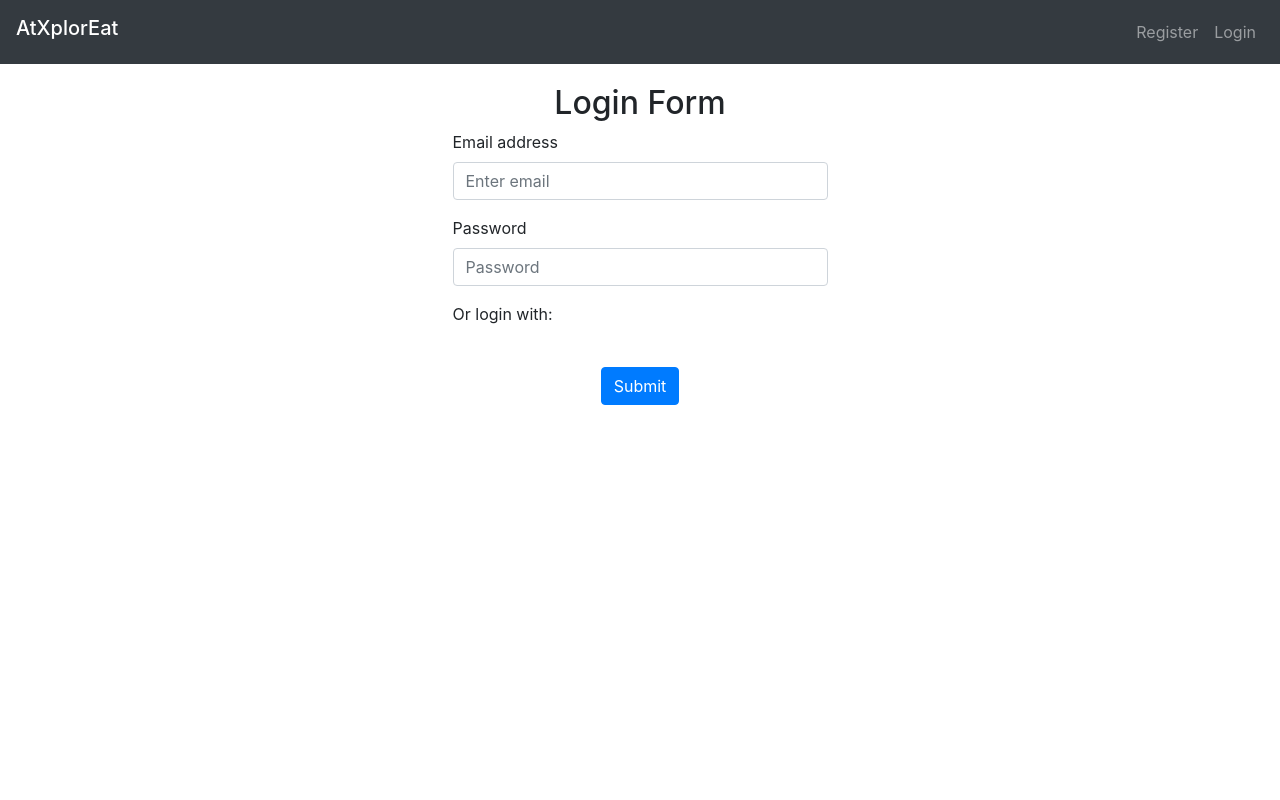
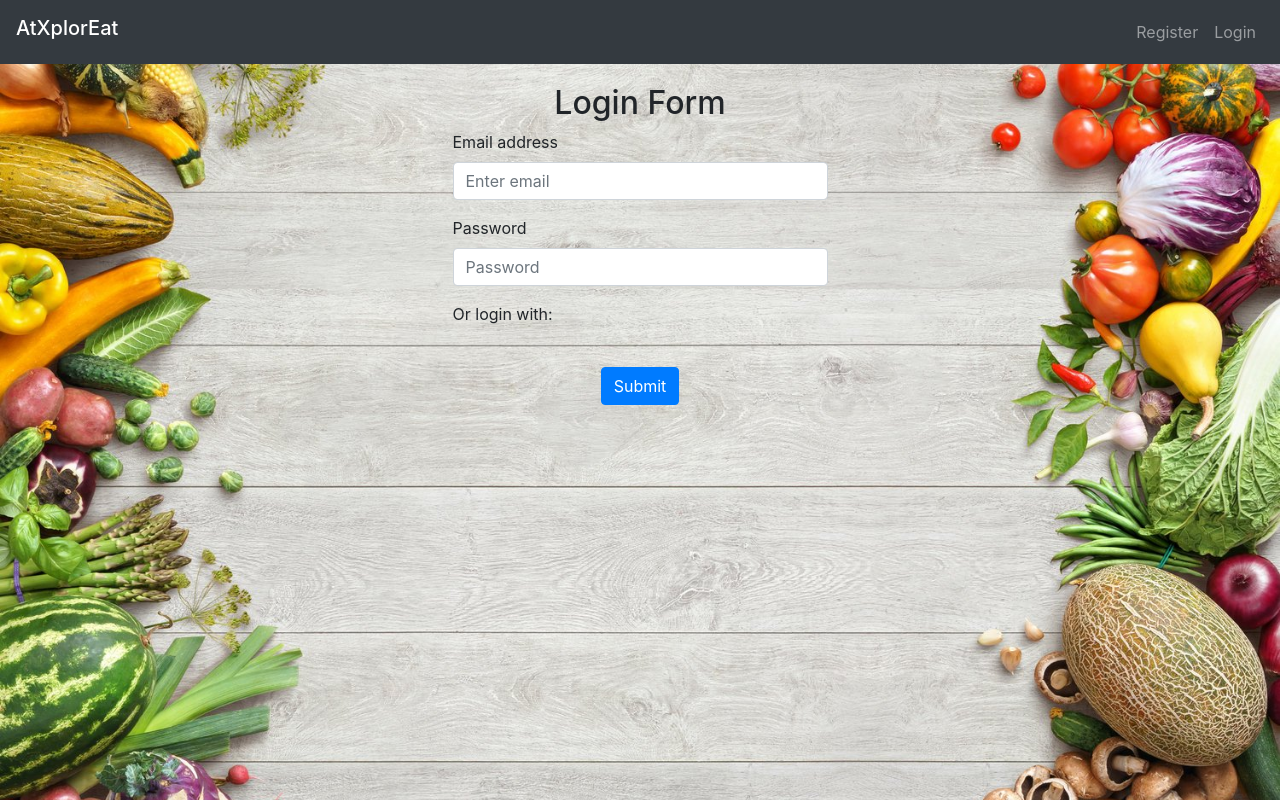
Before and after one commit to week-1-food-search/foodsearch, a plain HTML site: page client/index.html in a window 1280 px wide. Drawn offline with nearby package versions, Linux system fonts and the light colour scheme.

Commit message:
add login bg

```diff
--- a/client/index.html
+++ b/client/index.html
@@ -8,7 +8,13 @@
     <script src="https://unpkg.com/axios/dist/axios.min.js"></script>
     <meta name="google-signin-client_id" content="343295506000-an559mi8mlg65p06fskm7711fduio78r.apps.googleusercontent.com">
     <style>
-
+      body {
+      background: url('./bg.jpg') no-repeat center center fixed;
+      -webkit-background-size: cover;
+      -moz-background-size: cover;
+      -o-background-size: cover;
+      background-size: cover;
+    }
       /* .modal{
         width:100vw;
         height:100vh
```
Also changed, not shown: client/bg.jpg (added).
